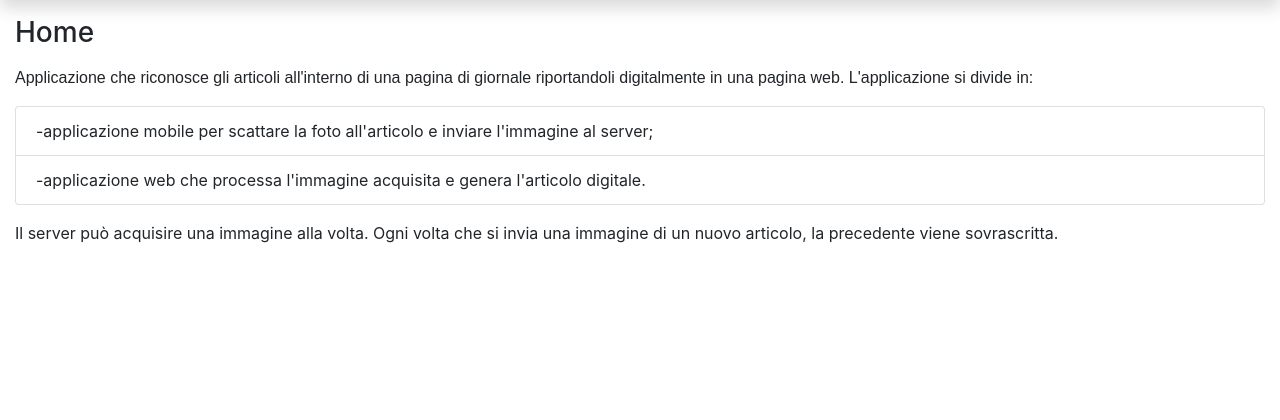
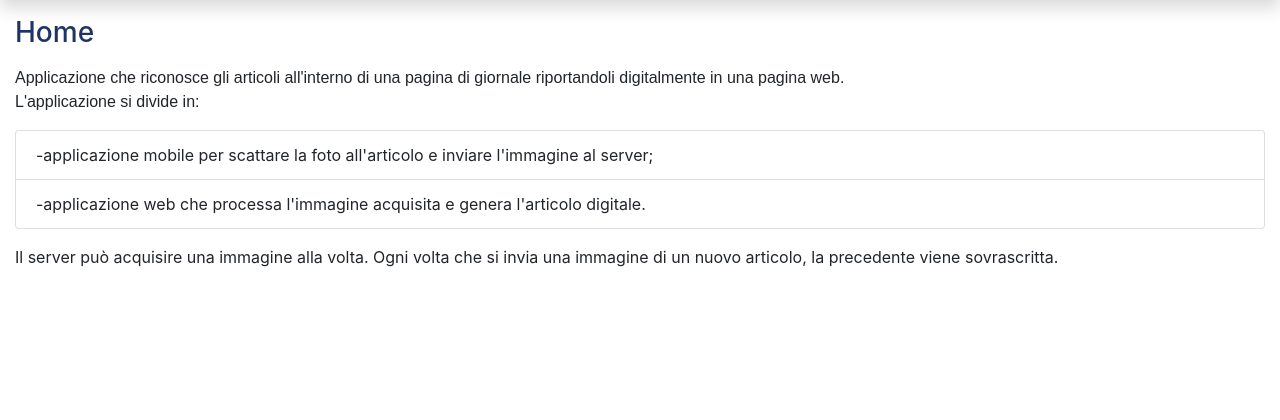
Before and after one commit to deto23/Progetto_LabAI, a Flask app: page / in a window 1280 px wide. Shown: the part 56-476 px from the top of the page. Run offline with Flask 2, Linux system fonts and the light colour scheme.

Commit message:
Update home.html

```diff
--- a/flask-app/templates/home.html
+++ b/flask-app/templates/home.html
@@ -16,9 +16,9 @@
     {% block content %}
     <section class="main-content">
       <div class="container-fluid">
-        <h3 class="mb-3">Home</h3>
+        <h3 class="mb-3 c">Home</h3>
         <p>Applicazione che riconosce gli articoli all'interno di una pagina di giornale riportandoli digitalmente in una pagina web.
-          L'applicazione si divide in:</p>
+         <br> L'applicazione si divide in:</p>
           <ul class="list-group mb-3">
             <li class="list-group-item">-applicazione mobile per scattare la foto all'articolo e inviare l'immagine al server;</li>
             <li class="list-group-item">-applicazione web che processa l'immagine acquisita e genera l'articolo digitale.</li>
```
